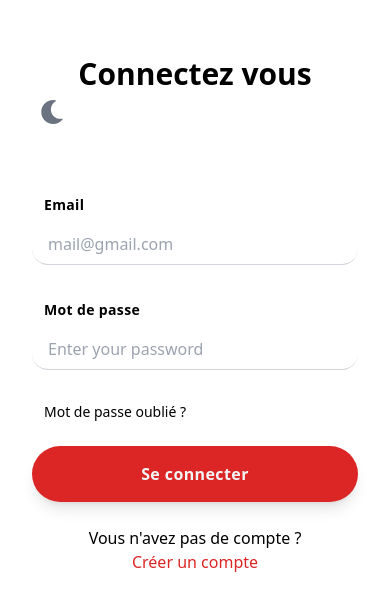
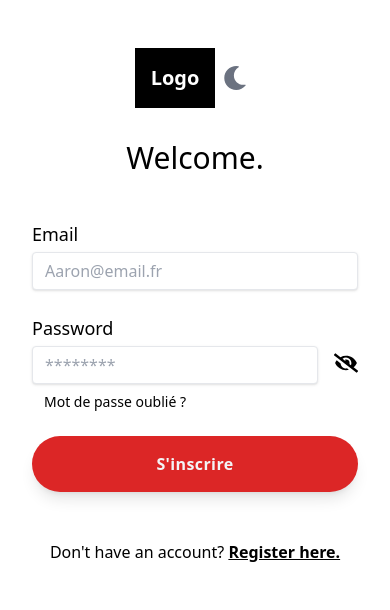
Before and after one commit to mansmahamat/martial-connexion, a React (Create React App) app in the folder client/: page /login in a window 390 px wide. Shown: the top 610 px of the page. Built offline with nearby package versions, Linux system fonts and the light colour scheme.

Commit message:
:art: responsive login page
responsive login page

```diff
--- a/client/src/pages/Login/LoginScreen.tsx
+++ b/client/src/pages/Login/LoginScreen.tsx
@@ -5,9 +5,11 @@ import { usePostLogin } from '../../hooks/Api/useAuth';
 import { useFormik } from 'formik';
 import { LoginValidation } from './validation';
 import Toggle from '../../components/routing/ToggleTheme';
+import { FaEye, FaEyeSlash } from 'react-icons/fa';
 
 const LoginScreen = () => {
   const [error, setError] = useState('');
+  const [showPassword, setShowPassword] = useState(false);
   const navigate = useNavigate();
   const initialValues = { email: '', password: '' };
 
@@ -43,65 +45,62 @@ const LoginScreen = () => {
   }, [createUser.isError]);
 
   return (
-    <div className=" flex ">
-      <div className="flex flex-col sm:flex-row items-center md:items-start sm:justify-center md:justify-start flex-auto min-w-0 ">
-        <div
-          className="sm:w-1/2 xl:w-3/5 h-full hidden md:flex flex-auto items-center justify-center p-10 overflow-hidden bg-purple-900  bg-no-repeat bg-cover relative"
-          style={{
-            backgroundImage:
-              'url(' +
-              'https://images.unsplash.com/photo-1623517948841-ec5830154eff?ixlib=rb-1.2.1&ixid=MnwxMjA3fDB8MHxwaG90by1wYWdlfHx8fGVufDB8fHx8&auto=format&fit=crop&w=1470&q=80' +
-              ')',
-            backgroundPosition: 'center',
-            backgroundSize: 'cover',
-            backgroundRepeat: 'no-repeat'
-          }}>
-          <div className="absolute bg-red-500 opacity-40 inset-0 z-0"></div>
-          <div className="w-full  max-w-md z-10">
-            <div className="sm:text-4xl xl:text-5xl font-bold leading-tight mb-6"></div>
-            <div className="sm:text-sm xl:text-md  font-normal"></div>
+    <div className="w-full flex flex-wrap">
+      <div className="w-full md:w-1/2 flex flex-col">
+        <div className="flex items-center justify-center md:justify-start pt-12 md:pl-12 md:-mb-24">
+          <a href="#" className="bg-black text-white font-bold text-xl p-4">
+            Logo
+          </a>
+          <Toggle />
         </div>
-        </div>
-        <div className="md:flex md:items-center md:justify-center  sm:w-auto md:h-full  xl:w-2/5 p-8  md:p-10 lg:p-14 sm:rounded-lg md:rounded-none ">
-          <div className=" w-full space-y-8">
-            <div className="text-center">
-              <h2 className="mt-6 text-3xl font-bold ">Connectez vous</h2>
-              <Toggle />
-              {/* <p className="my-4 text-sm ">Please sign in to your account</p> */}
-              <span className="text-red-700 text-lg italic ml-3">{error}</span>
-            </div>
+
+        <div className="flex flex-col justify-center md:justify-start my-auto pt-8 md:pt-0 px-8 md:px-24 lg:px-32">
+          <p className="text-center text-3xl">Welcome.</p>
+
+          <span className="text-red-700 text-center mt-4 text-lg italic ml-3"> {error}</span>
 
           <form
             onSubmit={(e) => {
               e.preventDefault();
               handleSubmit();
             }}
-              className="mt-8 space-y-6">
-              <div className="relative">
-                <div className="absolute right-3 mt-4"></div>
-                <label className="ml-3 text-sm font-bold  tracking-wide">Email</label>
+            className="flex flex-col pt-3 md:pt-8">
+            <div className="flex flex-col pt-4">
+              <label className="text-lg">Email</label>
               <input
-                  className=" w-full my-2 text-base text-red-600 px-4 py-2 border-b border-gray-300 focus:outline-none rounded-2xl focus:border-indigo-500"
+                id="email"
                 name="email"
-                  id="email"
                 type="email"
                 onChange={handleChange}
-                  placeholder="mail@gmail.com"
+                placeholder="Aaron@email.fr"
+                className="shadow appearance-none border rounded w-full py-2 px-3 text-gray-700 mt-1 leading-tight focus:outline-none focus:shadow-outline"
               />
               <span className="text-red-700  italic ml-3 mt-2"> {errors.email}</span>
             </div>
-              <div className="mt-8 content-center">
-                <label className="ml-3 text-sm font-bold  tracking-wide">Mot de passe</label>
+
+            <div className="flex flex-col pt-4">
+              <label className="text-lg">Password</label>
+              <div className="flex space-x-4 items-center">
                 <input
-                  className="w-full content-center text-red-600  my-2 text-base px-4 py-2 border-b rounded-2xl border-gray-300 focus:outline-none focus:border-indigo-500"
                   id="password"
                   name="password"
-                  type="password"
+                  type={showPassword ? 'text' : 'password'}
                   onChange={handleChange}
-                  placeholder="Enter your password"
+                  placeholder="********"
+                  className="shadow appearance-none border   rounded w-full py-2 px-3 text-gray-700 mt-1 leading-tight focus:outline-none focus:shadow-outline"
                 />
-                <span className="text-red-700 italic ml-3 mt-2"> {errors.password}</span>
+                <span onClick={() => setShowPassword(!showPassword)}>
+                  {showPassword ? (
+                    <FaEye className="h-6 w-6" />
+                  ) : (
+                    <FaEyeSlash className="h-6 w-6" />
+                  )}
+                </span>
               </div>
+
+              <span className="text-red-700  italic ml-3 mt-2"> {errors.password}</span>
+            </div>
+
             <div className="flex items-center justify-between">
               <div className="text-sm">
                 <Link
@@ -111,25 +110,39 @@ const LoginScreen = () => {
                 </Link>
               </div>
             </div>
-              <div>
+
             <button
+              disabled={errors.email || errors.password ? true : false}
               type="submit"
-                  disabled={errors.email || errors.password ? true : false}
-                  className="w-full flex disabled:bg-red-200 disabled:cursor-not-allowed justify-center bg-red-600  hover:bg-red-400 text-gray-100 p-4  rounded-full tracking-wide font-semibold  shadow-lg cursor-pointer transition ease-in duration-500">
-                  Se connecter
+              className="w-full mt-6 flex justify-center bg-red-600 disabled:bg-red-200 disabled:cursor-not-allowed  hover:bg-red-400 text-gray-100 p-4  rounded-full tracking-wide font-semibold  shadow-lg cursor-pointer transition ease-in duration-500">
+              S'inscrire
             </button>
-              </div>
-              <p className="flex flex-col items-center justify-center mt-10 text-center text-md ">
-                <span>Vous n'avez pas de compte ?</span>
-                <Link
-                  to="/register"
-                  className="text-red-600 no-underline hover:underline cursor-pointer transition ease-in duration-300">
-                  Créer un compte
+          </form>
+          <div className="text-center pt-12 pb-12">
+            <p>
+              Don't have an account?{' '}
+              <Link to="/register" className="underline font-semibold">
+                Register here.
               </Link>
             </p>
-            </form>
           </div>
         </div>
+      </div>
+
+      <div className="w-1/2 bg-blend-screen bg-red-500">
+        <div
+          className=" w-full  opacity-40 h-screen hidden md:block relative"
+          style={{
+            backgroundImage:
+              'url(' +
+              'https://images.unsplash.com/photo-1623517948841-ec5830154eff?ixlib=rb-1.2.1&ixid=MnwxMjA3fDB8MHxwaG90by1wYWdlfHx8fGVufDB8fHx8&auto=format&fit=crop&w=1470&q=80' +
+              ')',
+            backgroundPosition: 'left',
+            backgroundSize: 'cover',
+            backgroundRepeat: 'no-repeat',
+            backgroundColor: 'blueviolet'
+          }}
+        />
       </div>
     </div>
   );
```
Lines whose indentation alone changed are shown as unchanged.
